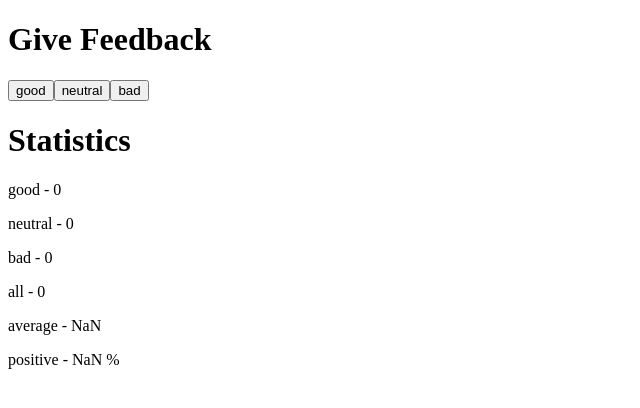
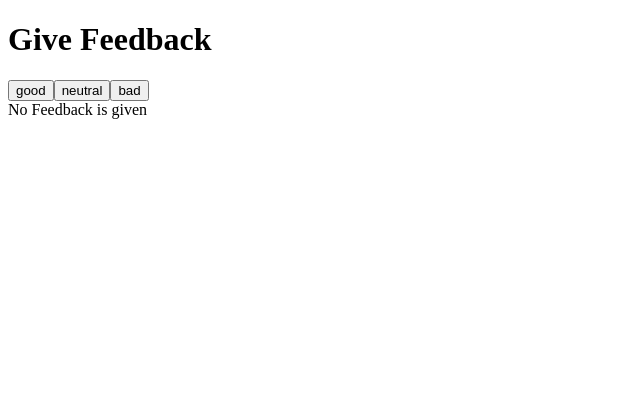
Before and after one commit to hyjin123/helsinki-part1, a React (Vite) app in the folder unicafe/: page / in a window 1280 px wide. Shown: the top 408 px of the page, without its empty margins (0-640 px from the left). Built offline with nearby package versions, Linux system fonts and the light colour scheme.

Commit message:
finished exercise 1.9

```diff
--- a/unicafe/src/components/Statistics.jsx
+++ b/unicafe/src/components/Statistics.jsx
@@ -7,6 +7,9 @@ function Statistics({ good, neutral, bad }) {
   const score = good * 1 + bad * -1;
   const average = score / total;
 
+  if (total === 0) {
+    return <div>No Feedback is given</div>;
+  }
   return (
     <>
       <h1>Statistics</h1>
```
